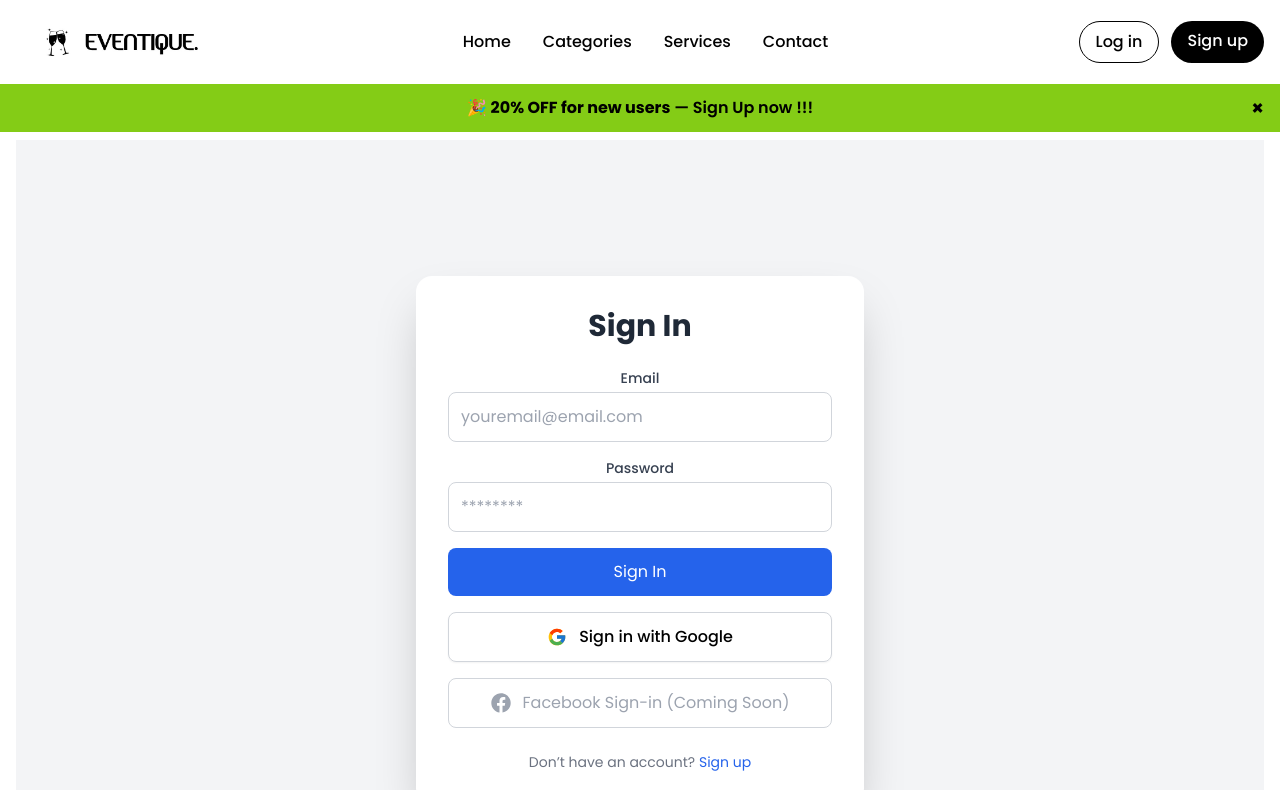
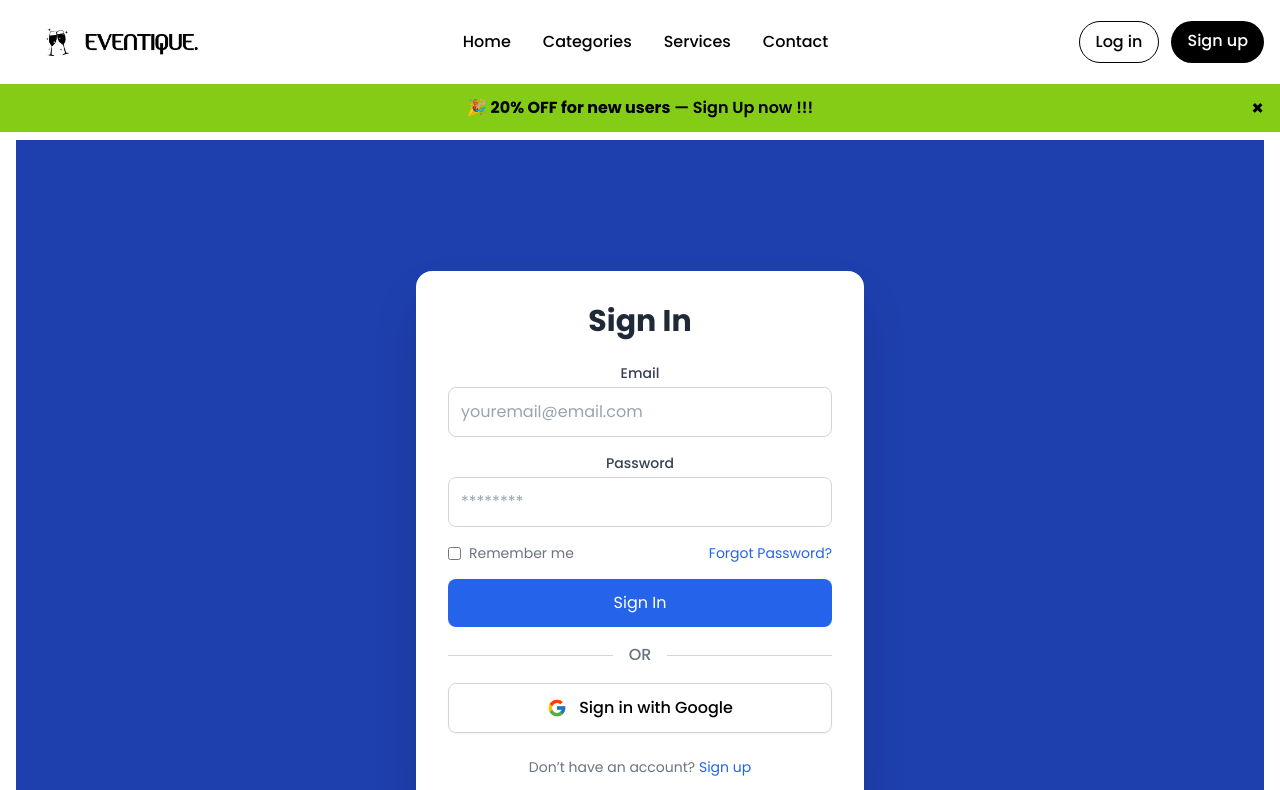
Before and after one commit to newdevatgit/event-management-ui, a React (Vite) app: page /sign-in in a window 1280 px wide. Shown: the top 790 px of the page. Built offline with nearby package versions, Linux system fonts and the light colour scheme; no server answers.

Commit message:
login and sign up page ui improvements

```diff
--- a/src/pages/SignIn.jsx
+++ b/src/pages/SignIn.jsx
@@ -49,7 +49,7 @@ export default function SignIn() {
   };
 
   return (
-    <div className="flex flex-col min-h-screen items-center justify-center bg-gray-100">
+    <div className="flex flex-col min-h-screen items-center justify-center bg-blue-800">
       <div className="w-full max-w-md bg-white p-8 rounded-2xl shadow-2xl">
         <h1 className="text-3xl font-bold mb-6 text-center text-gray-800">Sign In</h1>
 
@@ -81,6 +81,15 @@ export default function SignIn() {
             />
           </div>
 
+          {/* Remember Me + Forgot */}
+          <div className="flex items-center justify-between text-sm text-gray-500">
+            <label className="flex items-center">
+              <input type="checkbox" className="mr-2" />
+              Remember me
+            </label>
+            <a href="#" className="text-blue-600 hover:underline">Forgot Password?</a>
+          </div>
+
           <button
             type="submit"
             className="w-full bg-blue-600 text-white p-3 rounded-lg hover:bg-blue-700 transition"
@@ -88,6 +97,13 @@ export default function SignIn() {
             Sign In
           </button>
         </form>
+
+        <div className="flex items-center my-4">
+          <div className="flex-grow border-t border-gray-300"></div>
+          <span className="mx-4 text-gray-500 font-medium">OR</span>
+          <div className="flex-grow border-t border-gray-300"></div>
+        </div>
+
 
         {/* OAuth Buttons */}
         <div className="flex flex-col gap-4 my-4">
@@ -100,14 +116,14 @@ export default function SignIn() {
             Sign in with Google
           </button>
 
-          <button
+          {/* <button
             type="button"
             disabled
             className="w-full flex items-center justify-center gap-3 border border-gray-300 text-gray-400 p-3 rounded-lg cursor-not-allowed"
           >
             <FaFacebook className="text-xl text-gray-400" />
             Facebook Sign-in (Coming Soon)
-          </button>
+          </button> */}
         </div>
 
         <p className="mt-6 text-center text-sm text-gray-500">
--- a/src/pages/SignUp.jsx
+++ b/src/pages/SignUp.jsx
@@ -61,7 +61,7 @@ export default function SignUp() {
     };
 
     return (
-    <div className="flex flex-col min-h-screen items-center justify-center bg-gray-100 overflow-auto">
+        <div className="flex flex-col min-h-screen items-center justify-center bg-blue-800 overflow-auto">
             <div className="w-full max-w-md bg-white p-8 rounded-2xl shadow-2xl">
                 <h1 className="text-3xl font-bold mb-6 text-center text-gray-800">
                     Create an Account
@@ -121,6 +121,13 @@ export default function SignUp() {
                     </button>
                 </form>
 
+                <div className="flex items-center my-4">
+                    <div className="flex-grow border-t border-gray-300"></div>
+                    <span className="mx-4 text-gray-500 font-medium">OR</span>
+                    <div className="flex-grow border-t border-gray-300"></div>
+                </div>
+
+
                 {/* Google Sign In */}
                 <div className="flex flex-col gap-4 my-4">
                     <button
@@ -132,14 +139,14 @@ export default function SignUp() {
                         Sign in with Google
                     </button>
 
-          <button
+                    {/* <button
             type="button"
             disabled
             className="w-full flex items-center justify-center gap-3 border border-gray-300 text-gray-400 p-3 rounded-lg cursor-not-allowed"
           >
             <FaFacebook className="text-xl text-gray-400" />
             Facebook Sign-in (Coming Soon)
-          </button>
+          </button> */}
                 </div>
 
                 {/* Link to Login */}
```
Lines whose indentation alone changed are shown as unchanged.
